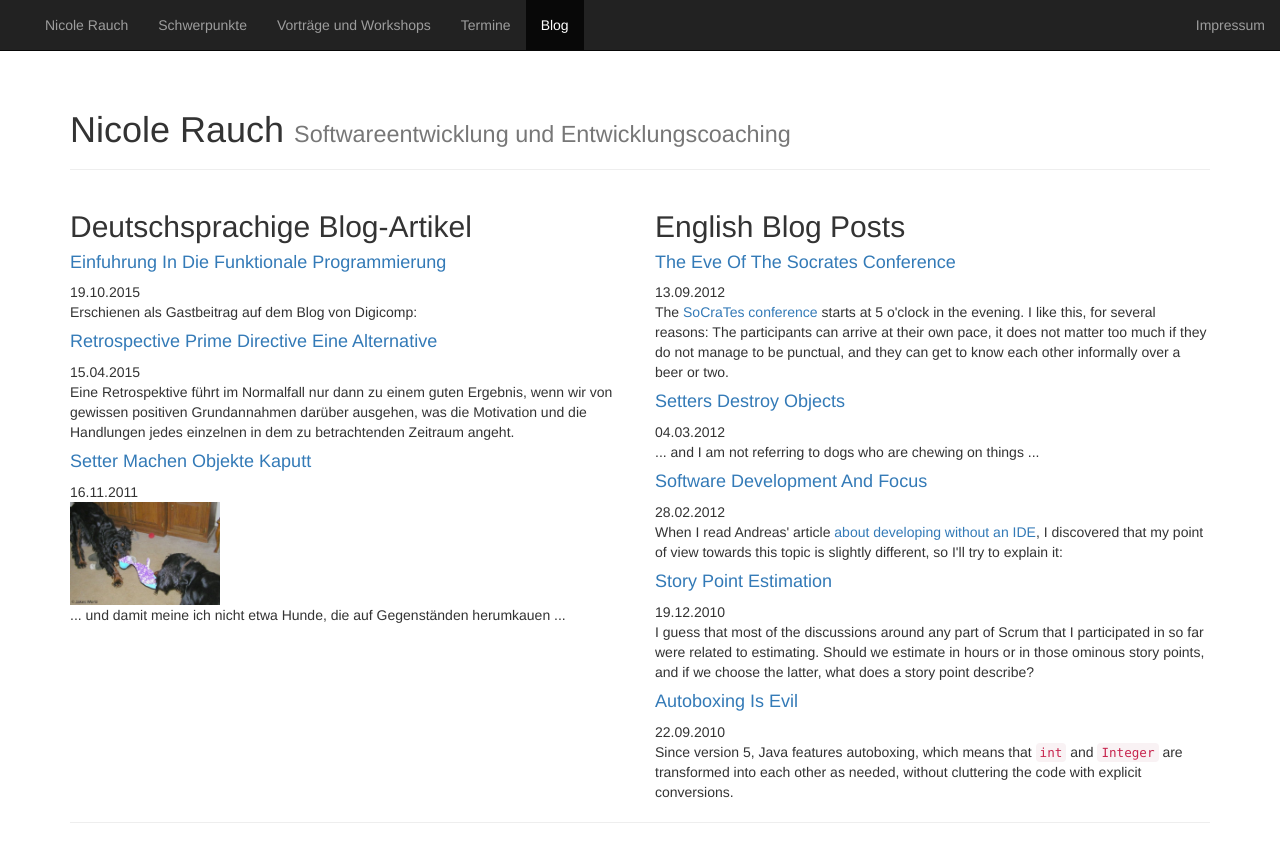
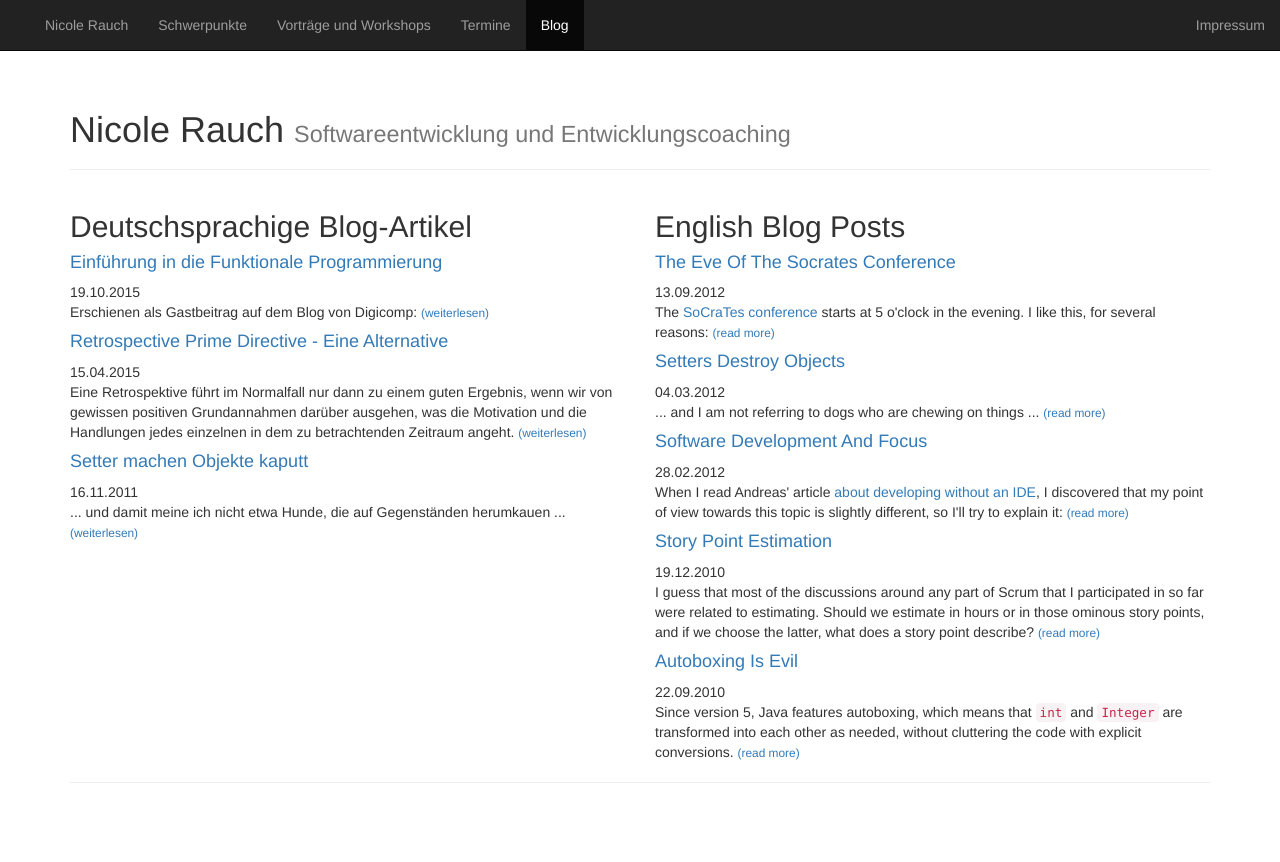
Before and after one commit to NicoleRauch/BusinessWebsite, a Jekyll site: the page built from jekyll/blog.html, in a window 1280 px wide. Shown: the top 862 px of the page. Built offline with Jekyll 4.4.1, drawn with Linux system fonts in a browser that asks for light colours; nearby versions of some CDN libraries; library files that are not in the unit come from our copies.

Commit message:
Blogpost-Darstellung verbessert.

```diff
--- a/jekyll/_posts/2011-11-16-setter-machen-objekte-kaputt.html
+++ b/jekyll/_posts/2011-11-16-setter-machen-objekte-kaputt.html
@@ -2,13 +2,15 @@
 layout: post
 author: Nicole Rauch
 # meta:
-# title:
+title: Setter machen Objekte kaputt
 lang: de
 ---
 
+... und damit meine ich nicht etwa Hunde, die auf Gegenständen herumkauen ...
+
+<br/>
 <img src="/img/settermachenobjektekaputt1.jpg?w=150" alt="" title="Setter machen Objekte kaputt (Copyright &quot;Jakes World&quot;)" width="150" height="103" />
 &nbsp; <p />
-... und damit meine ich nicht etwa Hunde, die auf Gegenständen herumkauen ...
 
 <br style="clear:both;">
 
--- a/jekyll/_posts/2012-02-28-software-development-and-focus.html
+++ b/jekyll/_posts/2012-02-28-software-development-and-focus.html
@@ -7,8 +7,8 @@ lang: en
 ---
 
 When I read Andreas' article <a href="http://pboop.wordpress.com/2012/02/26/no-ide-a-new-experience/">about developing without an IDE</a>, I discovered that my point of view towards this topic is slightly different, so I'll try to explain it:
+
 <p/>
-
 The question is not about using an IDE or not: It is about where your focus is. When you are in a text editor, your focus is on text. Many people have told me that they are very fond of their favourite editor because it allows them to type faster. But when developing software, the most important thing is not the typing of the text. For me, the most important thing is
 
 <ul>
--- a/jekyll/_posts/2015-04-15-retrospective-prime-directive-eine-alternative.html
+++ b/jekyll/_posts/2015-04-15-retrospective-prime-directive-eine-alternative.html
@@ -2,13 +2,13 @@
 layout: post
 author: Nicole Rauch
 # meta:
-# title:
+title: Retrospective Prime Directive - Eine Alternative
 lang: de
 ---
 
 Eine Retrospektive führt im Normalfall nur dann zu einem guten Ergebnis, wenn wir von gewissen positiven Grundannahmen darüber ausgehen, was die Motivation und die Handlungen jedes einzelnen in dem zu betrachtenden Zeitraum angeht.
+
 <p/>
-
 Um alle Beteiligten zu Beginn einer Retrospektive an diese positiven Grundannahmen zu erinnern, wird oft die "Retrospective Prime Directive" von Norm Kerth herangezogen. Im Original klingt sie leicht pathetisch, weshalb Ted M. Young <a href="http://jitterted.com/blog/2013/02/11/another-alternative-to-the-retrospective-prime-directive/">eine Alternative formuliert hat</a>. Ich habe diesen Alternativtext ins Deutsche übersetzt und stelle ihn hiermit zur freien Verfügung:
 <blockquote>Manche Tage sind besser als andere, alles läuft super und die Resultate sind gut.
 
--- a/jekyll/_posts/2015-10-19-einfuhrung-in-die-funktionale-programmierung.html
+++ b/jekyll/_posts/2015-10-19-einfuhrung-in-die-funktionale-programmierung.html
@@ -2,13 +2,13 @@
 layout: post
 author: Nicole Rauch
 # meta:
-# title:
+title: Einführung in die Funktionale Programmierung
 lang: de
 ---
 
 Erschienen als Gastbeitrag auf dem Blog von Digicomp:
+
 <p/>
-
 <a href="http://news.digicomp.ch/de/2015/10/20/einfuehrung-in-die-funktionale-programmierung/">Einführung in die Funktionale Programmierung</a>
 <p/>
 Wer sich intensiver mit der Materie auseinandersetzen möchte, <a href="http://nicolerauch.de/termine.html">findet hier Termine ganztägiger Workshops zum Thema</a>.
--- a/jekyll/blog.html
+++ b/jekyll/blog.html
@@ -11,7 +11,8 @@ layout: default
 {% if post.lang == "de" %}
 <h4><a href="{{ post.url }}">{{ post.title }}</a></h4>
 {{ post.date | date: "%d.%m.%Y" }}<br/>
-{{ post.excerpt }}
+  {{ post.excerpt }}
+  <a href="{{ post.url }}"><small>(weiterlesen)</small></a>
 {% endif %}
 {% endfor %}
 </div>
@@ -22,7 +23,8 @@ layout: default
 {% if post.lang == "en" %}
 <h4><a href="{{ post.url }}">{{ post.title }}</a></h4>
 {{ post.date | date: "%d.%m.%Y" }}<br/>
-{{ post.excerpt }}
+  {{ post.excerpt }}
+  <a href="{{ post.url }}"><small>(read more)</small></a>
 {% endif %}
 {% endfor %}
 </div>
```
Also changed, not shown: jekyll/_posts/2012-09-13-the-eve-of-the-socrates-conference.html (+6 -3 lines), jekyll/img/socrates-worldcafe-tablecloth.jpg.
